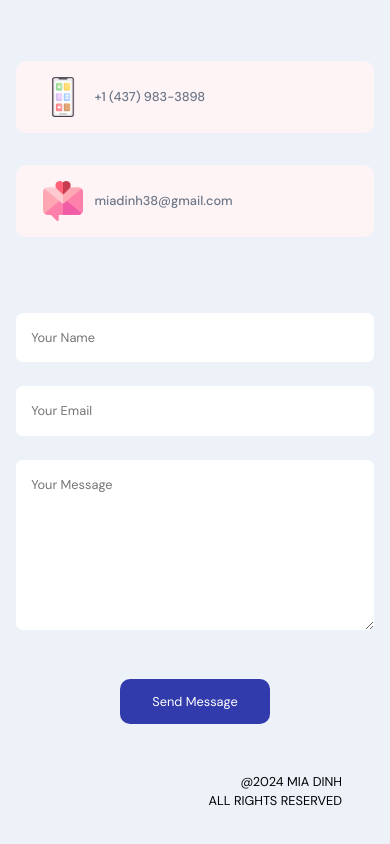
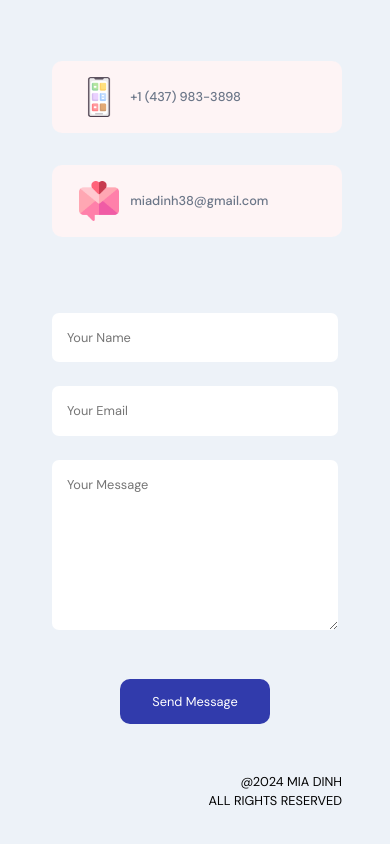
Before and after one commit to miadinh38/my-portfolio, a React (Create React App) app in the folder frontend_react/: page / in a window 390 px wide. Shown: the part 4191-5035 px from the top of the page. Built offline with nearby package versions, Linux system fonts and the light colour scheme; no server answers.

Commit message:
Adjust minor styling for button

```diff
--- a/frontend_react/src/container/Footer/Footer.scss
+++ b/frontend_react/src/container/Footer/Footer.scss
@@ -33,17 +33,14 @@
       margin: 0 0.7rem;
     }
 
-    p {
-      font-weight: 600;
-    }
-
     a {
       text-decoration: none;
       font-weight: 500;
     }
 
     &:hover {
-      box-shadow: 2px 2px 25px #fef4f5;
+      box-shadow: 0 0 25px #fef4f5;
+      transform: scale(1.05);
     }
 
     @media screen and (max-width: 450px) {
@@ -52,7 +49,7 @@
   }
 
   @media screen and (max-width: 768px) {
-    width: 100%;
+    width: 80%;
   }
 }
 
@@ -87,7 +84,7 @@
     }
 
     &:hover {
-      box-shadow: 2px 2px 25px var(--white-color);
+      box-shadow: 3px 3px 20px var(--lightGray-color);
     }
   }
 
@@ -102,12 +99,14 @@
     margin: 2rem 0 0 0;
     font-family: var(--font-base);
     cursor: pointer;
+    transition: all 0.3s ease-in-out;
+
+    &:hover {
+      box-shadow: 0 0 5px var(--secondary-color);
+    }
   }
 
   @media screen and (max-width: 768px) {
-    width: 100%;
-    margin: 1rem 0;
+    width: 80%;
   }
-
-
 }
```
